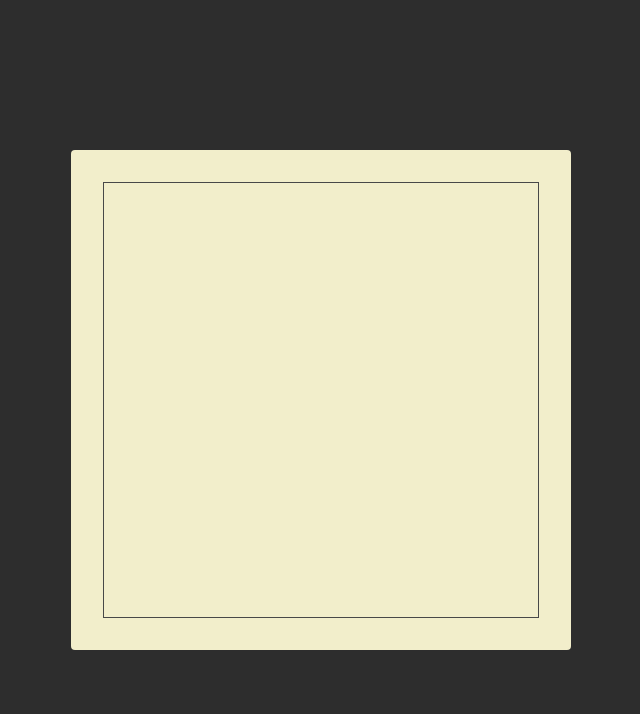
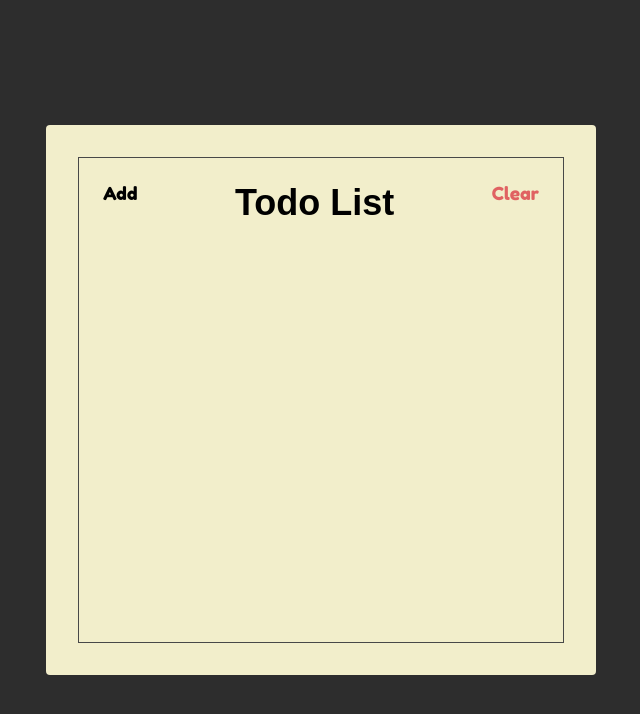
Before and after one commit to adityarzg/create-react-app, a website: page index.html in a window 1280 px wide. Shown: the whole page, without its empty margins (319-959 px from the left). Drawn offline with Linux system fonts and the light colour scheme; a web font is replaced by a local one.

Commit message:
Membuat header section

```diff
--- a/index.html
+++ b/index.html
@@ -13,7 +13,13 @@
   </head>
   <body>
     <div class="container">
-      <div class="frame"></div>
+      <div class="frame">
+        <div class="header">
+          <button class="header-btn">Add</button>
+          <h1 class="header-title">Todo List</h1>
+          <button class="header-btn main-red-color">Clear</button>
+        </div>
+      </div>
     </div>
   </body>
 </html>
--- a/style.css
+++ b/style.css
@@ -1,5 +1,13 @@
 * {
   box-sizing: border-box;
+}
+
+:root {
+  --main-red-color: #e06262;
+}
+
+.main-red-color {
+  color: var(--main-red-color);
 }
 
 html {
@@ -25,8 +33,8 @@ html {
 }
 
 .container {
-  width: 500px;
-  height: 500px;
+  width: 550px;
+  height: 550px;
   background-color: #f2eecb;
   border-radius: 4px;
 
@@ -36,4 +44,30 @@ html {
 .frame {
   border: 1px solid #484848;
   height: 100%;
+
+  display: flex;
+  flex-direction: column;
 }
+
+.header {
+  display: flex;
+  align-items: flex-start;
+}
+
+.header-title {
+  flex: 1;
+  text-align: center;
+  font-size: 3.6rem;
+  font-family: "Shadows Into Light Two", sans-serif;
+}
+
+.header-btn {
+  font-size: 1.8rem;
+  font-family: "Fredoka One", sans-serif;
+
+  padding: 24px;
+
+  background: unset;
+  border: unset;
+  outline: unset;
+}
```
